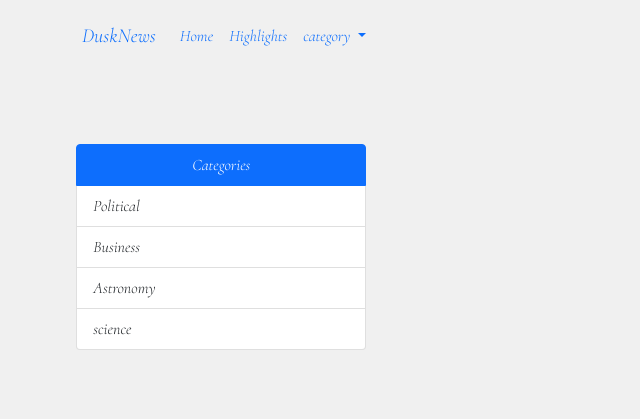
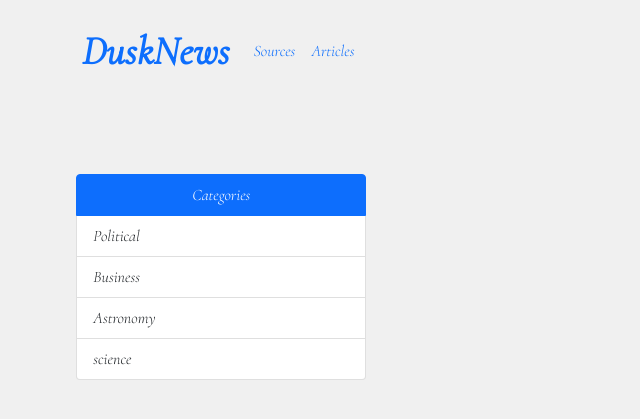
Before and after one commit to Michael-Ogaye/Dusknews, a Flask app: template app/templates/base.html in a window 1280 px wide. Shown: the top 419 px of the page, without its empty margins (0-640 px from the left). Run offline with Flask 2, Linux system fonts and the light colour scheme; the template is opened without the code that fills it, so the values that code supplies are empty; some web fonts are replaced.

Commit message:
ft: routing implemented

```diff
--- a/app/templates/base.html
+++ b/app/templates/base.html
@@ -12,29 +12,19 @@
 
         <nav class="navbar navbar-expand-lg  py-3">
             <div class="container">
-              <a class="navbar-brand" href="#">DuskNews</a>
+              <a class="navbar-brand fs-1 fw-bold" href="#">DuskNews</a>
               <button class="navbar-toggler" type="button" data-bs-toggle="collapse" data-bs-target="#navbarSupportedContent" aria-controls="navbarSupportedContent" aria-expanded="false" aria-label="Toggle navigation">
                 <span class="navbar-toggler-icon"></span>
               </button>
               <div class="collapse navbar-collapse" id="navbarSupportedContent">
                 <ul class="navbar-nav me-auto mb-2 mb-lg-0">
                   <li class="nav-item">
-                    <a class="nav-link active" aria-current="page" href="#">Home</a>
+                    <a class="nav-link active" aria-current="page" href="{{url_for('main.index')}}">Sources</a>
                   </li>
                   <li class="nav-item">
-                    <a class="nav-link" href="#">Highlights</a>
+                    <a class="nav-link" href="{{url_for('main.articles')}}">Articles</a>
                   </li>
-                  <li class="nav-item dropdown">
-                    <a class="nav-link dropdown-toggle" href="#" id="navbarDropdown" role="button" data-bs-toggle="dropdown" aria-expanded="false">
-                      category
-                    </a>
-                    <ul class="dropdown-menu" aria-labelledby="navbarDropdown">
-                      <li><a class="dropdown-item" href="#">Action</a></li>
-                      <li><a class="dropdown-item" href="#">Another action</a></li>
-                      <li><hr class="dropdown-divider"></li>
-                      <li><a class="dropdown-item" href="#">Something else here</a></li>
-                    </ul>
-                  </li>
+
 
 
               </div>
```
